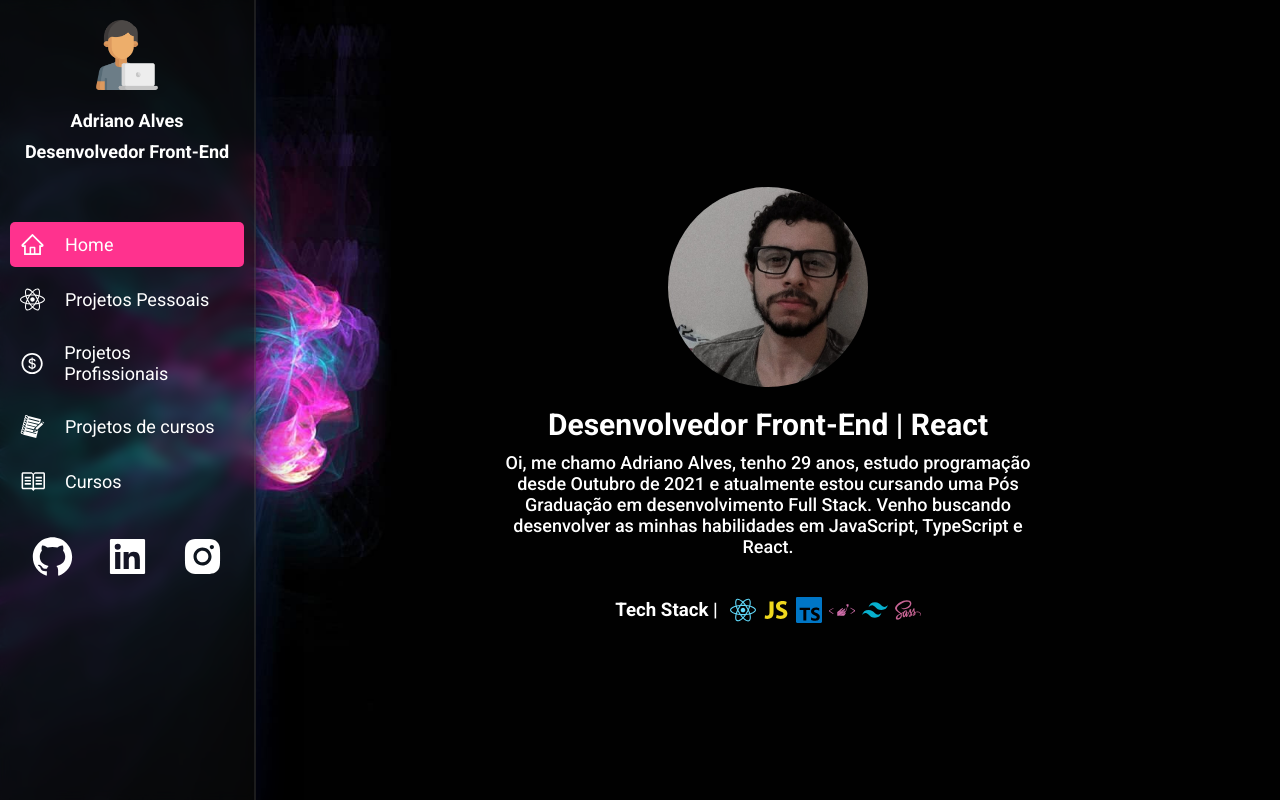
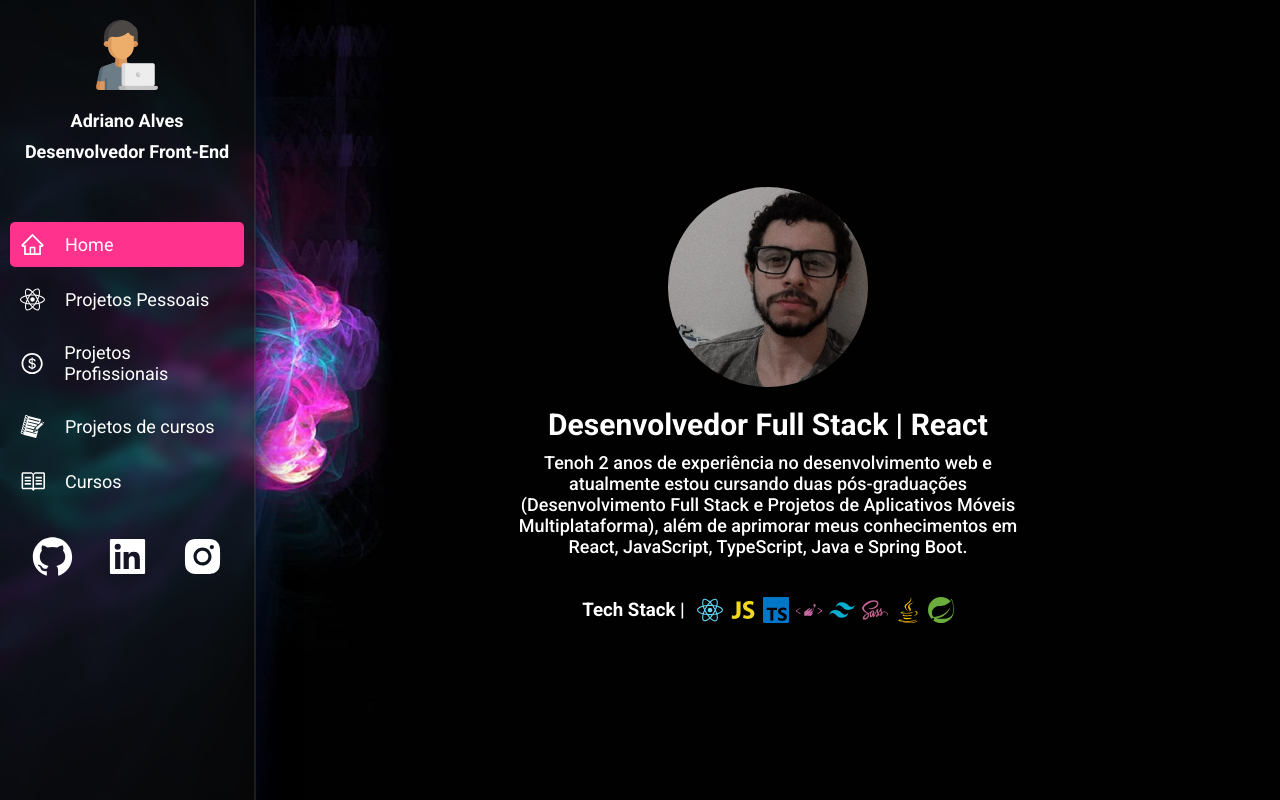
Before and after one commit to Adrianodbs/Portifolio-reactjs, a React (Create React App) app: page / in a window 1280 px wide. Built offline with nearby package versions, Linux system fonts and the light colour scheme.

Commit message:
atualização na home

```diff
--- a/src/pages/Home/index.js
+++ b/src/pages/Home/index.js
@@ -1,9 +1,14 @@
 import foto from '../../img/perfil2.jpg'
 import * as C from './styles'
 
-import { FaReact, FaHtml5, FaCss3Alt, FaSass } from 'react-icons/fa'
+import { FaReact, FaJava, FaSass } from 'react-icons/fa'
 import { IoLogoJavascript } from 'react-icons/io'
-import { SiTypescript, SiStyledcomponents, SiTailwindcss } from 'react-icons/si'
+import {
+  SiTypescript,
+  SiStyledcomponents,
+  SiTailwindcss,
+  SiSpring
+} from 'react-icons/si'
 
 function Home() {
   return (
@@ -11,12 +16,13 @@ function Home() {
       <div className="top">
         <img src={foto} alt="foto de perfil" />
         <div className="texto">
-          <h1>Desenvolvedor Front-End | React</h1>
+          <h1>Desenvolvedor Full Stack | React</h1>
           <p>
-            Oi, me chamo Adriano Alves, tenho 29 anos, estudo programação desde
-            Outubro de 2021 e atualmente estou cursando uma Pós Graduação em
-            desenvolvimento Full Stack. Venho buscando desenvolver as minhas
-            habilidades em JavaScript, TypeScript e React.
+            Tenoh 2 anos de experiência no desenvolvimento web e atualmente
+            estou cursando duas pós-graduações (Desenvolvimento Full Stack e
+            Projetos de Aplicativos Móveis Multiplataforma), além de aprimorar
+            meus conhecimentos em React, JavaScript, TypeScript, Java e Spring
+            Boot.
           </p>
         </div>
       </div>
@@ -29,6 +35,8 @@ function Home() {
           <SiStyledcomponents color="#D06EAA" />
           <SiTailwindcss color="#07B0CE" />
           <FaSass color="#C76494" />
+          <FaJava color="#F7BA00" />
+          <SiSpring color="#6CAE3E" />
         </div>
       </div>
     </C.HomePage>
```
